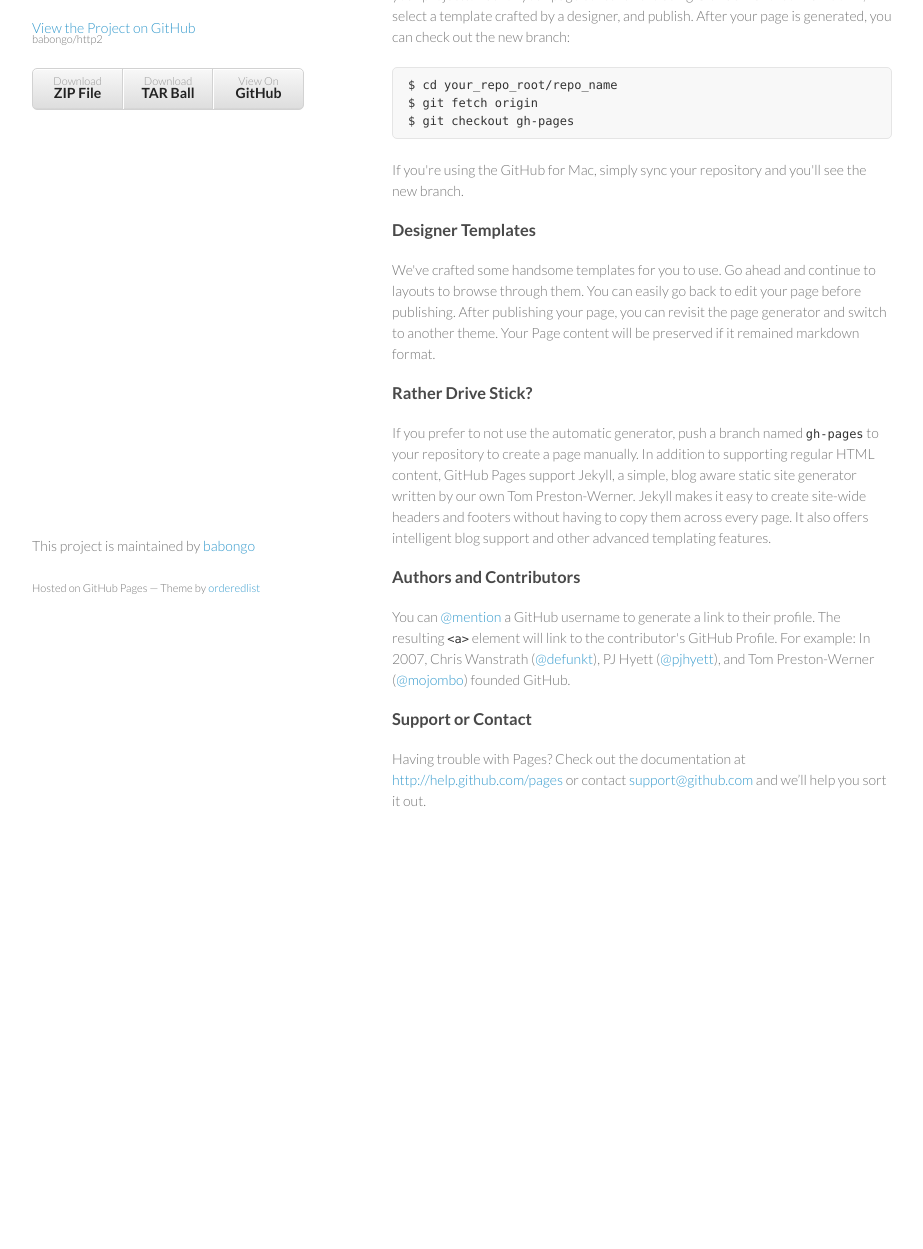
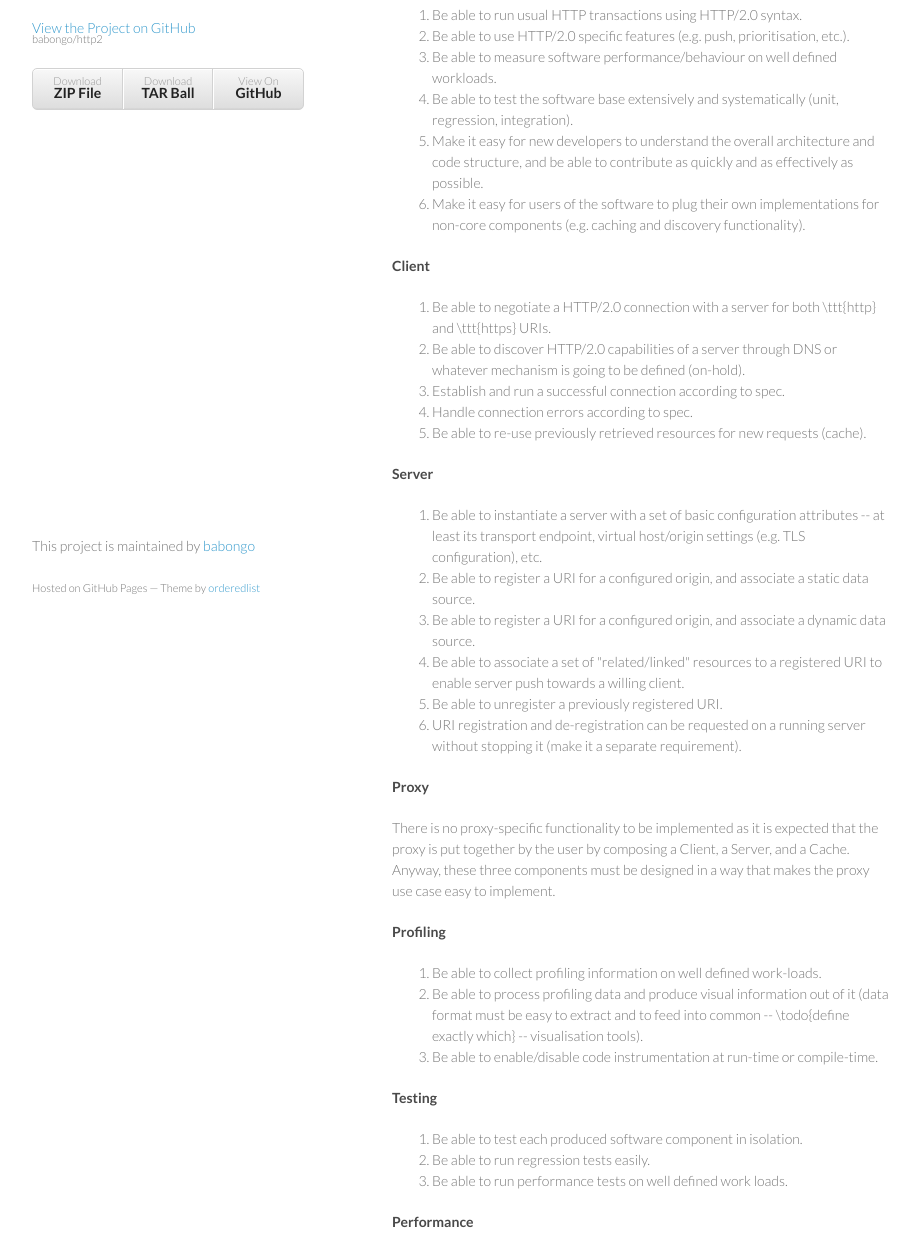
Before and after one commit to babongo/http2, a plain HTML site: page index.html in a window 1280 px wide. Shown: the part 133-1382 px from the top of the page, without its empty margins (178-1101 px from the left). Before the commit the page ends 1014 px from the top, so only its background shows below. Drawn offline with Linux system fonts and the light colour scheme.

```diff
--- a/index.html
+++ b/index.html
@@ -29,36 +29,66 @@
       </header>
       <section>
         <h3>
-<a name="welcome-to-github-pages" class="anchor" href="#welcome-to-github-pages"><span class="octicon octicon-link"></span></a>Welcome to GitHub Pages.</h3>
+<a name="requirements" class="anchor" href="#requirements"><span class="octicon octicon-link"></span></a>Requirements</h3>
 
-<p>This automatic page generator is the easiest way to create beautiful pages for all of your projects. Author your page content here using GitHub Flavored Markdown, select a template crafted by a designer, and publish. After your page is generated, you can check out the new branch:</p>
+<h4>
+<a name="overall" class="anchor" href="#overall"><span class="octicon octicon-link"></span></a>Overall</h4>
 
-<pre><code>$ cd your_repo_root/repo_name
-$ git fetch origin
-$ git checkout gh-pages
-</code></pre>
+<ol>
+<li>Be able to run usual HTTP transactions using HTTP/2.0 syntax.</li>
+<li>Be able to use HTTP/2.0 specific features (e.g. push, prioritisation, etc.).</li>
+<li>Be able to measure software performance/behaviour on well defined workloads.</li>
+<li>Be able to test the software base extensively and systematically (unit, regression, integration).</li>
+<li>Make it easy for new developers to understand the overall architecture and code structure, and be able to contribute as quickly and as effectively as possible.</li>
+<li>Make it easy for users of the software to plug their own implementations for non-core components (e.g. caching and discovery functionality).</li>
+</ol><h4>
+<a name="client" class="anchor" href="#client"><span class="octicon octicon-link"></span></a>Client</h4>
 
-<p>If you're using the GitHub for Mac, simply sync your repository and you'll see the new branch.</p>
+<ol>
+<li>Be able to negotiate a HTTP/2.0 connection with a server for both \ttt{http} and \ttt{https} URIs.</li>
+<li>Be able to discover HTTP/2.0 capabilities of a server through DNS or whatever mechanism is going to be defined (on-hold).</li>
+<li>Establish and run a successful connection according to spec.</li>
+<li>Handle connection errors according to spec.</li>
+<li>Be able to re-use previously retrieved resources for new requests (cache).</li>
+</ol><h4>
+<a name="server" class="anchor" href="#server"><span class="octicon octicon-link"></span></a>Server</h4>
 
-<h3>
-<a name="designer-templates" class="anchor" href="#designer-templates"><span class="octicon octicon-link"></span></a>Designer Templates</h3>
+<ol>
+<li>Be able to instantiate a server with a set of basic configuration attributes -- at least its transport endpoint, virtual host/origin settings (e.g. TLS configuration), etc.</li>
+<li>Be able to register a URI for a configured origin, and associate a static data source.</li>
+<li>Be able to register a URI for a configured origin, and associate a dynamic data source.</li>
+<li>Be able to associate a set of "related/linked" resources to a registered URI to enable server push towards a willing client.</li>
+<li>Be able to unregister a previously registered URI.</li>
+<li>URI registration and de-registration can be requested on a running server without stopping it (make it a separate requirement).</li>
+</ol><h4>
+<a name="proxy" class="anchor" href="#proxy"><span class="octicon octicon-link"></span></a>Proxy</h4>
 
-<p>We've crafted some handsome templates for you to use. Go ahead and continue to layouts to browse through them. You can easily go back to edit your page before publishing. After publishing your page, you can revisit the page generator and switch to another theme. Your Page content will be preserved if it remained markdown format.</p>
+<p>There is no proxy-specific functionality to be implemented as it is expected that the proxy is put together by the user by composing a Client, a Server, and a Cache.
+Anyway, these three components must be designed in a way that makes the proxy use case easy to implement.</p>
 
-<h3>
-<a name="rather-drive-stick" class="anchor" href="#rather-drive-stick"><span class="octicon octicon-link"></span></a>Rather Drive Stick?</h3>
+<h4>
+<a name="profiling" class="anchor" href="#profiling"><span class="octicon octicon-link"></span></a>Profiling</h4>
 
-<p>If you prefer to not use the automatic generator, push a branch named <code>gh-pages</code> to your repository to create a page manually. In addition to supporting regular HTML content, GitHub Pages support Jekyll, a simple, blog aware static site generator written by our own Tom Preston-Werner. Jekyll makes it easy to create site-wide headers and footers without having to copy them across every page. It also offers intelligent blog support and other advanced templating features.</p>
+<ol>
+<li>Be able to collect profiling information on well defined work-loads.</li>
+<li>Be able to process profiling data and produce visual information out of it (data format must be easy to extract and to feed into common -- \todo{define exactly which} -- visualisation tools).</li>
+<li>Be able to enable/disable code instrumentation at run-time or compile-time. </li>
+</ol><h4>
+<a name="testing" class="anchor" href="#testing"><span class="octicon octicon-link"></span></a>Testing</h4>
 
-<h3>
-<a name="authors-and-contributors" class="anchor" href="#authors-and-contributors"><span class="octicon octicon-link"></span></a>Authors and Contributors</h3>
+<ol>
+<li>Be able to test each produced software component in isolation.</li>
+<li>Be able to run regression tests easily.</li>
+<li>Be able to run performance tests on well defined work loads.</li>
+</ol><h4>
+<a name="performance" class="anchor" href="#performance"><span class="octicon octicon-link"></span></a>Performance</h4>
 
-<p>You can <a href="https://github.com/blog/821" class="user-mention">@mention</a> a GitHub username to generate a link to their profile. The resulting <code>&lt;a&gt;</code> element will link to the contributor's GitHub Profile. For example: In 2007, Chris Wanstrath (<a href="https://github.com/defunkt" class="user-mention">@defunkt</a>), PJ Hyett (<a href="https://github.com/pjhyett" class="user-mention">@pjhyett</a>), and Tom Preston-Werner (<a href="https://github.com/mojombo" class="user-mention">@mojombo</a>) founded GitHub.</p>
-
-<h3>
-<a name="support-or-contact" class="anchor" href="#support-or-contact"><span class="octicon octicon-link"></span></a>Support or Contact</h3>
-
-<p>Having trouble with Pages? Check out the documentation at <a href="http://help.github.com/pages">http://help.github.com/pages</a> or contact <a href="mailto:support@github.com">support@github.com</a> and we’ll help you sort it out.</p>
+<ol>
+<li>Client/Server should be able to handle at least X parallel streams on a single connection.</li>
+<li>Client/Server should be able to achieve Y Gbps output on a single connection.</li>
+<li>Client/Server should be able to handle at least X connections in parallel.</li>
+<li>Client/Server should be able to achieve Z Gbps aggregate output.</li>
+</ol>
       </section>
       <footer>
         <p>This project is maintained by <a href="https://github.com/babongo">babongo</a></p>
```
Also changed, not shown: params.json (+1 -1 lines).
